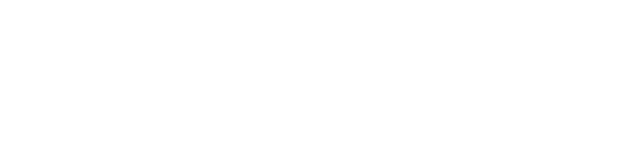
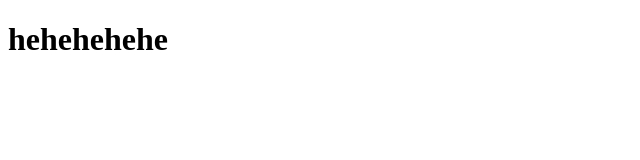
Before and after one commit to pankajoberoi/Sample_Repo, a plain HTML site: page index.html in a window 1280 px wide. Shown: the whole page, without its empty margins (0-640 px from the left). Drawn offline with Linux system fonts and the light colour scheme.

Commit message:
Updated the header

```diff
--- a/index.html
+++ b/index.html
@@ -6,6 +6,6 @@
     <title>Document</title>
 </head>
 <body>
-
+    <h1>hehehehehe</h1>
 </body>
 </html>
```
